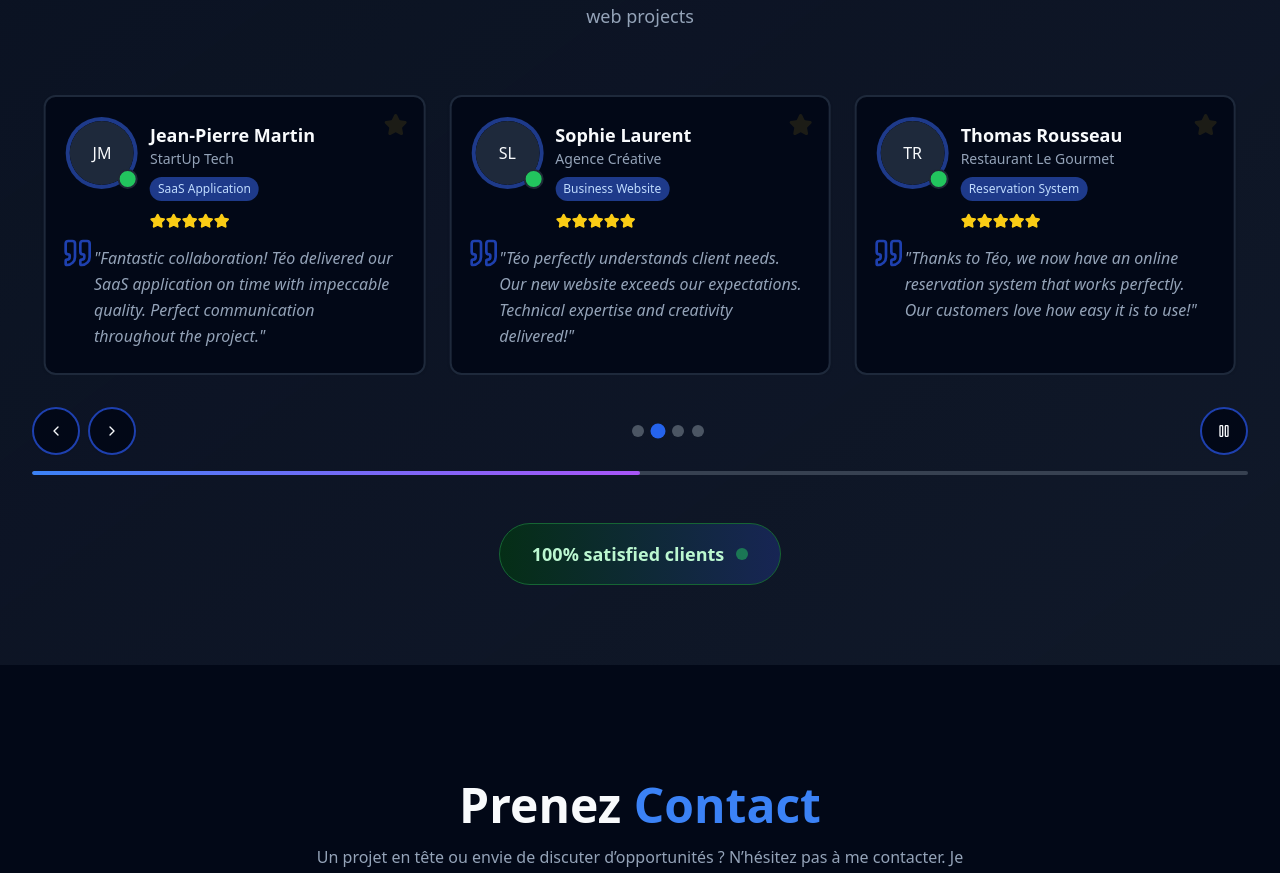
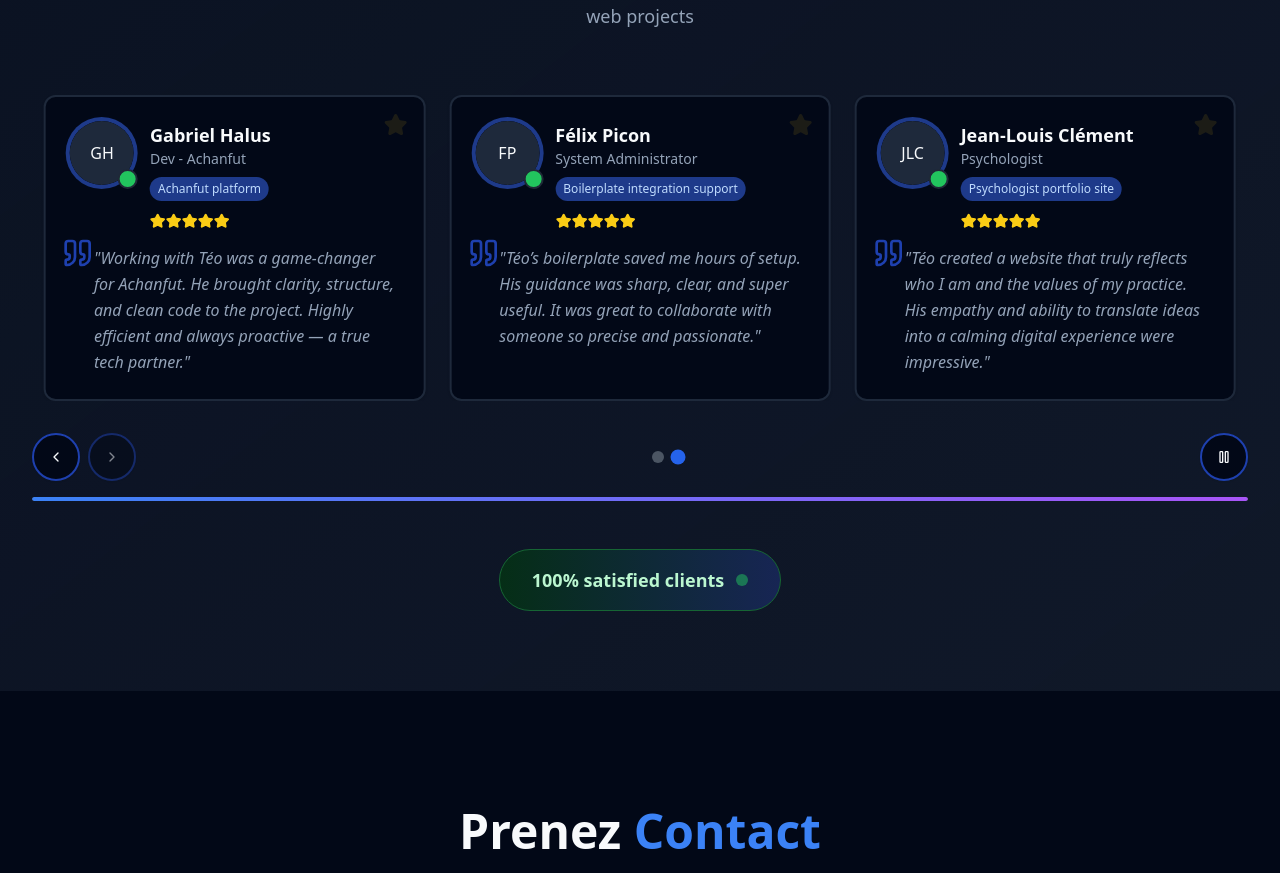
Before and after one commit to teovlt/portfolioFreelance, a React (Vite) app: page / in a window 1280 px wide. Shown: the part 5367-6240 px from the top of the page. Built offline with nearby package versions, Linux system fonts and the light colour scheme.

Commit message:
Add real reviews

```diff
--- a/src/components/customs/testimonials-caroussel.tsx
+++ b/src/components/customs/testimonials-caroussel.tsx
@@ -24,61 +24,43 @@ export function TestimonialCarousel() {
   const reviews: Review[] = [
     {
       id: 1,
-      name: "Marie Dubois",
-      company: "Boutique en Ligne",
+      name: "Mayeul Deries",
+      company: "Freelance Developer",
       rating: 5,
       comment:
-        "Téo transformed our vision into an exceptional e-commerce platform. His professionalism and attention to detail are remarkable. I highly recommend!",
+        "Téo transformed my vision into an exceptional website. His professionalism and attention to detail are remarkable. I highly recommend!",
       avatar: "MD",
-      project: "E-commerce Website",
+      project: "Job tracking platform",
     },
     {
       id: 2,
-      name: "Jean-Pierre Martin",
-      company: "StartUp Tech",
+      name: "Gabriel Halus",
+      company: "Dev - Achanfut",
       rating: 5,
       comment:
-        "Fantastic collaboration! Téo delivered our SaaS application on time with impeccable quality. Perfect communication throughout the project.",
-      avatar: "JM",
-      project: "SaaS Application",
+        "Working with Téo was a game-changer for Achanfut. He brought clarity, structure, and clean code to the project. Highly efficient and always proactive — a true tech partner.",
+      avatar: "GH",
+      project: "Achanfut platform",
     },
     {
       id: 3,
-      name: "Sophie Laurent",
-      company: "Agence Créative",
+      name: "Félix Picon",
+      company: "System Administrator",
       rating: 5,
       comment:
-        "Téo perfectly understands client needs. Our new website exceeds our expectations. Technical expertise and creativity delivered!",
-      avatar: "SL",
-      project: "Business Website",
+        "Téo’s boilerplate saved me hours of setup. His guidance was sharp, clear, and super useful. It was great to collaborate with someone so precise and passionate.",
+      avatar: "FP",
+      project: "Boilerplate integration support",
     },
     {
       id: 4,
-      name: "Thomas Rousseau",
-      company: "Restaurant Le Gourmet",
-      rating: 5,
-      comment: "Thanks to Téo, we now have an online reservation system that works perfectly. Our customers love how easy it is to use!",
-      avatar: "TR",
-      project: "Reservation System",
-    },
-    {
-      id: 5,
-      name: "Amélie Moreau",
-      company: "Consultant Freelance",
+      name: "Jean-Louis Clément",
+      company: "Psychologist",
       rating: 5,
       comment:
-        "Beautiful personal portfolio optimized for SEO. Téo captured my professional identity perfectly. Visible results from the first weeks!",
-      avatar: "AM",
-      project: "Personal Portfolio",
-    },
-    {
-      id: 6,
-      name: "David Chen",
-      company: "Tech Solutions",
-      rating: 5,
-      comment: "Exceptional developer! Robust API and clear documentation. Téo perfectly masters modern technologies. Trusted partner.",
-      avatar: "DC",
-      project: "Backend API",
+        "Téo created a website that truly reflects who I am and the values of my practice. His empathy and ability to translate ideas into a calming digital experience were impressive.",
+      avatar: "JLC",
+      project: "Psychologist portfolio site",
     },
   ];
 
@@ -161,18 +143,9 @@ export function TestimonialCarousel() {
                 <CardHeader className="relative z-10 pb-4">
                   <div className="flex items-start gap-4">
                     <div className="relative">
-                      {/* <div className="w-16 h-16 rounded-full overflow-hidden ring-4 ring-blue-100 dark:ring-blue-900 group-hover:ring-blue-200 dark:group-hover:ring-blue-800 transition-all duration-300"> */}
-                      {/* <img
-                          src={review.avatar || "/placeholder.svg"}
-                          alt={review.name}
-                          width={64}
-                          height={64}
-                          className="object-cover w-full h-full"
-                        /> */}
                       <Avatar className="w-16 h-16 rounded-full overflow-hidden ring-4 ring-blue-100 dark:ring-blue-900 group-hover:ring-blue-200 dark:group-hover:ring-blue-800 transition-all duration-300">
                         <AvatarFallback className="object-cover w-full h-full">{review.avatar}</AvatarFallback>
                       </Avatar>
-                      {/* </div> */}
                       <div className="absolute -bottom-1 -right-1 bg-green-500 w-5 h-5 rounded-full border-2 border-white dark:border-gray-800" />
                     </div>
                     <div className="flex-1">
```
